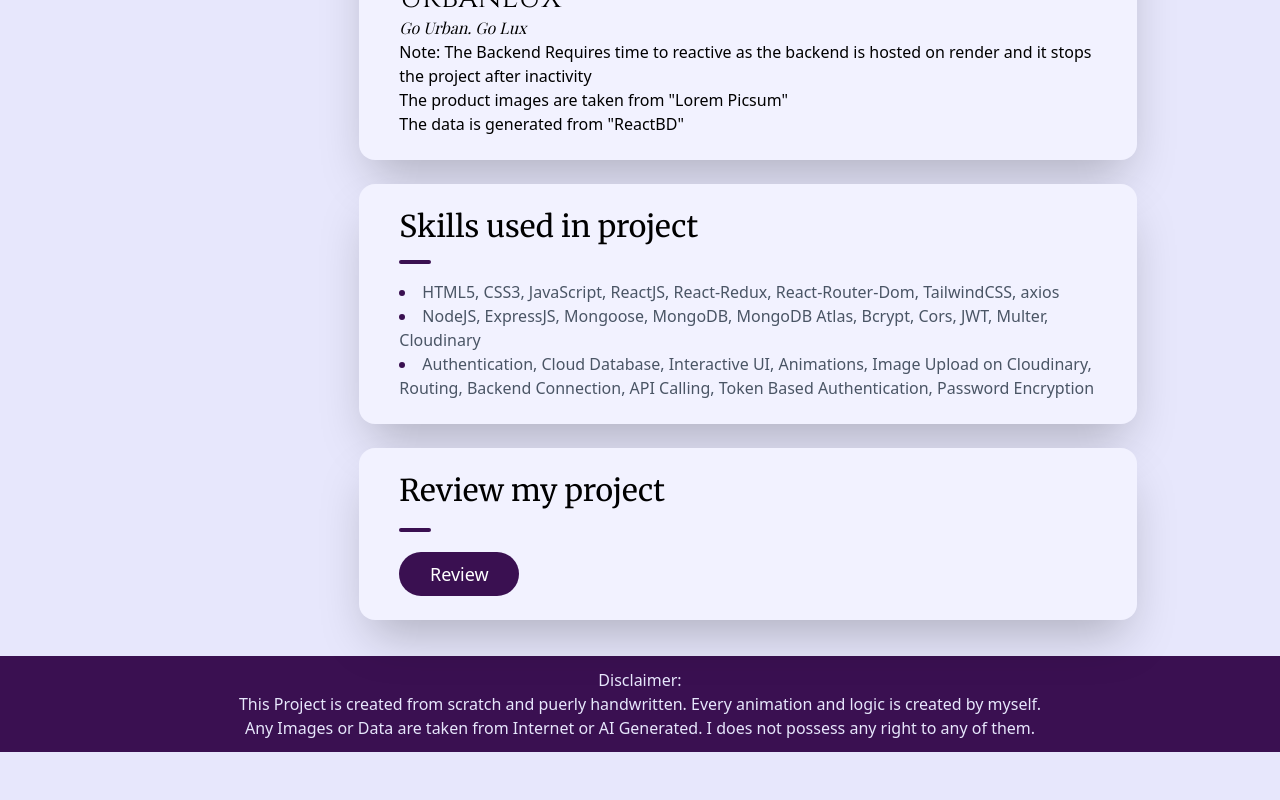
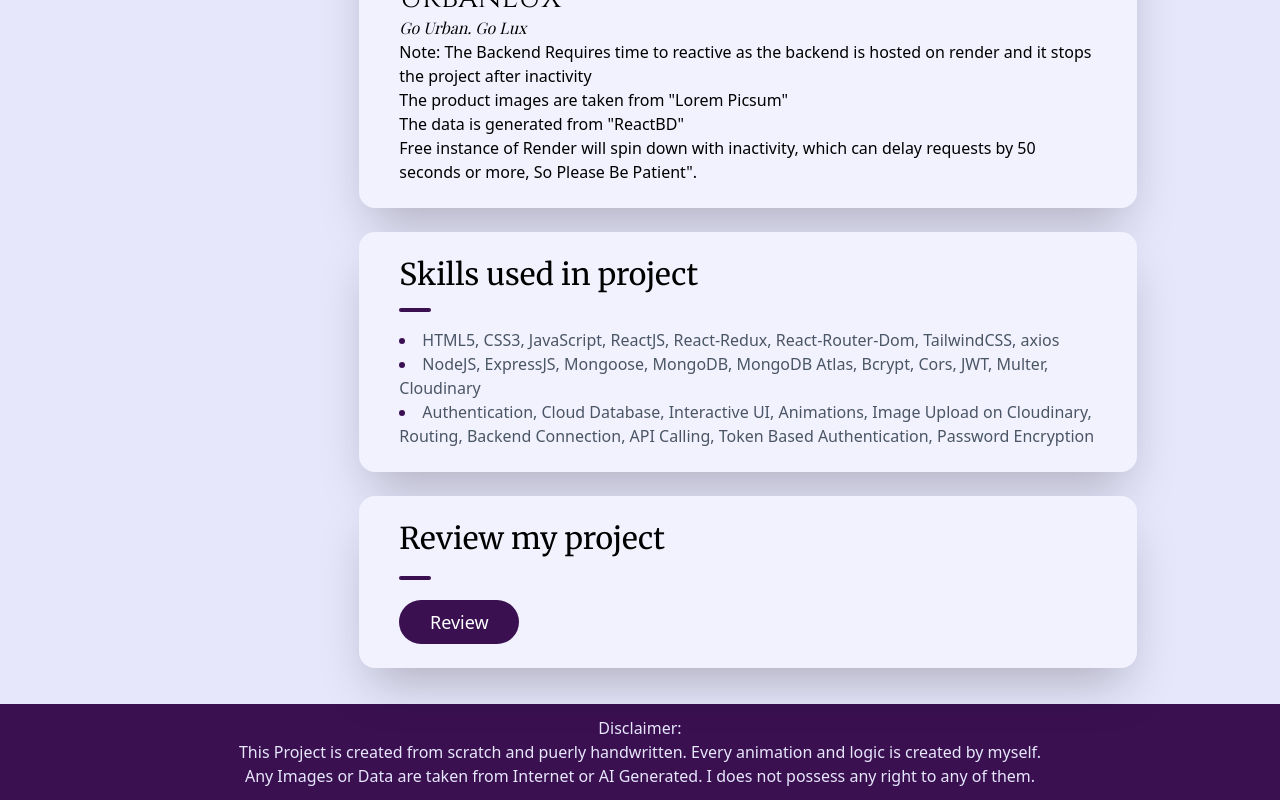
Before and after one commit to jeetchauhan123/UrbanLUX, a React (Vite) app in the folder frontend/: page /about in a window 1280 px wide. Shown: the part 2052-2852 px from the top of the page. Before the commit the page ends 2804 px from the top, so only its background shows below. Built offline with nearby package versions, Linux system fonts and the light colour scheme; a web font is replaced by a local one.

Commit message:
Update AboutUs.jsx

```diff
--- a/frontend/src/pages/Category/AboutUs.jsx
+++ b/frontend/src/pages/Category/AboutUs.jsx
@@ -336,7 +336,8 @@ const AboutUs = () => {
             <div>
               <p>Note: The Backend Requires time to reactive as the backend is hosted on render and it stops the project after inactivity</p>
               <p>The product images are taken from <a href="https://picsum.photos/">"Lorem Picsum"</a></p>
-              The data is generated from <a href="https://www.reactbd.com/tools/json-generator">"ReactBD"</a>
+              <p>The data is generated from <a href="https://www.reactbd.com/tools/json-generator">"ReactBD"</a></p>
+              <p>Free instance of Render will spin down with inactivity, which can delay requests by 50 seconds or more, So Please Be Patient".</p>
             </div>
           </section>
 
```
